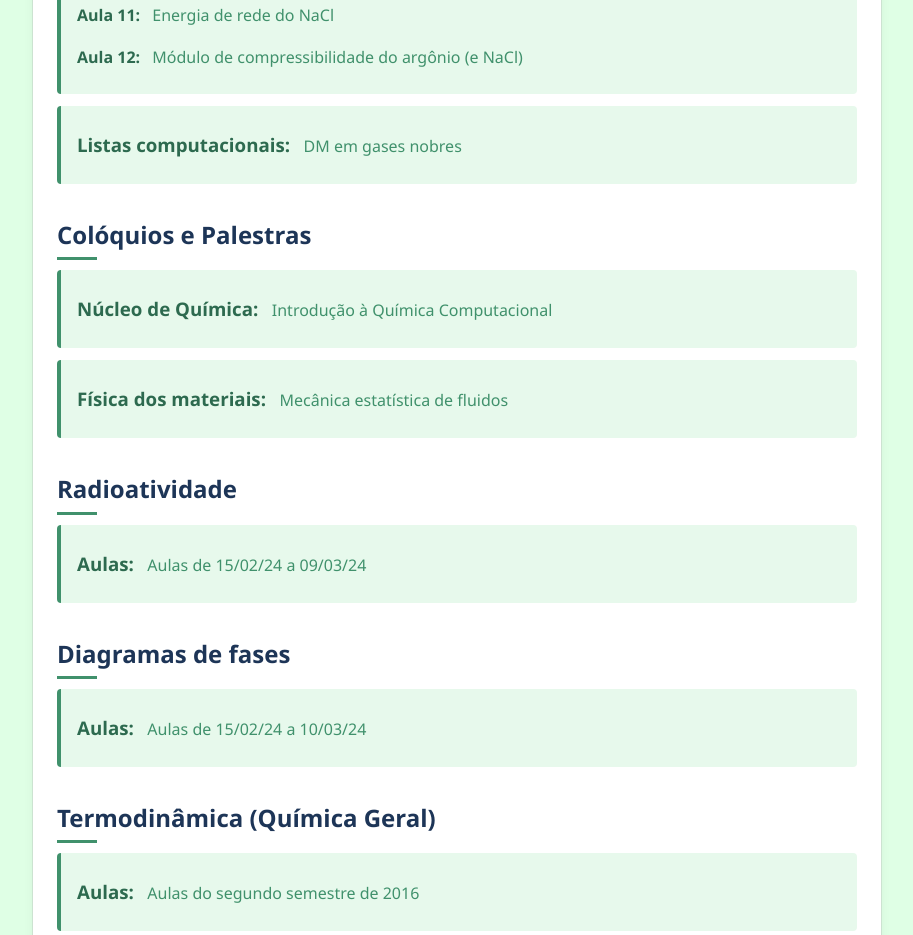
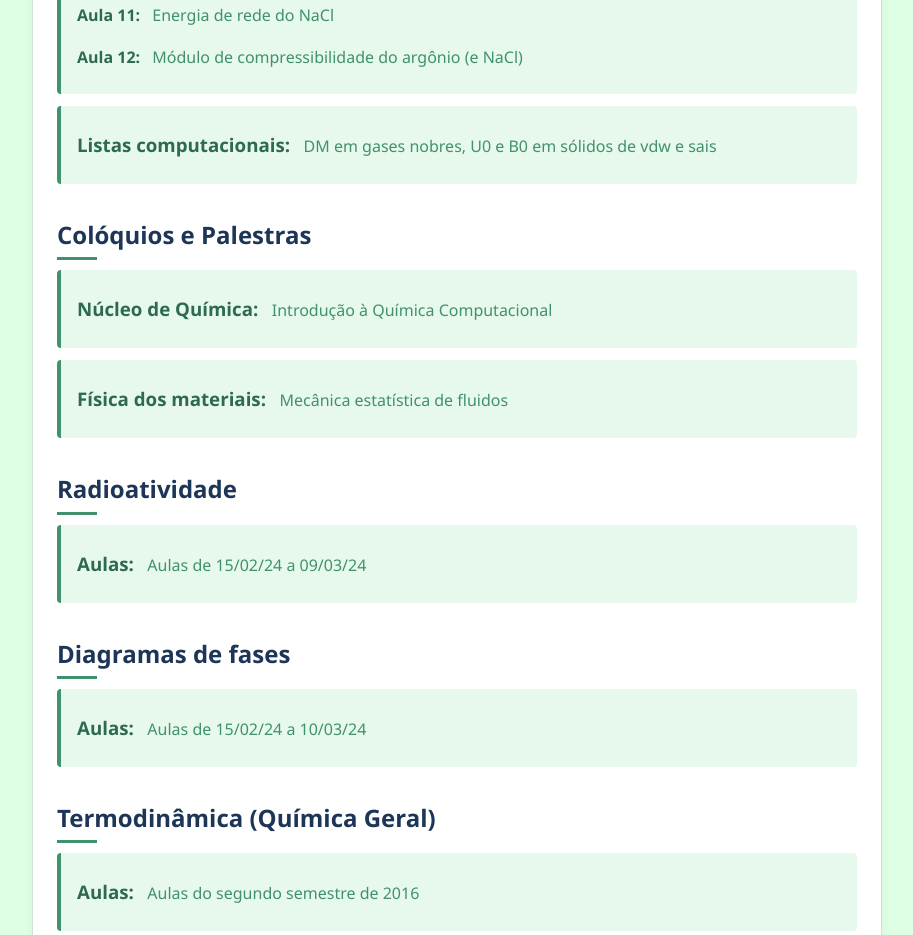
Before and after one commit to DiegoRaposo/diegoraposo.github.io, a plain HTML site: page index.html in a window 1280 px wide. Shown: the part 3372-4307 px from the top of the page, without its empty margins (183-1096 px from the left). Drawn offline with Linux system fonts and the light colour scheme.

Commit message:
Update index.html

```diff
--- a/index.html
+++ b/index.html
@@ -436,7 +436,11 @@
             <p class="cienciadosamateriais">
                 <span class="fontefoco">Listas computacionais:</span>
                 <a href="https://github.com/DiegoRaposo/diegoraposo.github.io/blob/main/Lista_exercicios_gases_nobres_LAMMPS.pdf
-"> DM em gases nobres
+"> DM em gases nobres,
+                </a>
+
+                <a href="https://github.com/DiegoRaposo/diegoraposo.github.io/blob/main/Lista_exercicios_energia_coesao_modulo_compressibilidade.pdf
+"> U0 e B0 em sólidos de vdw e sais
                 </a>
 
         </li>
```
